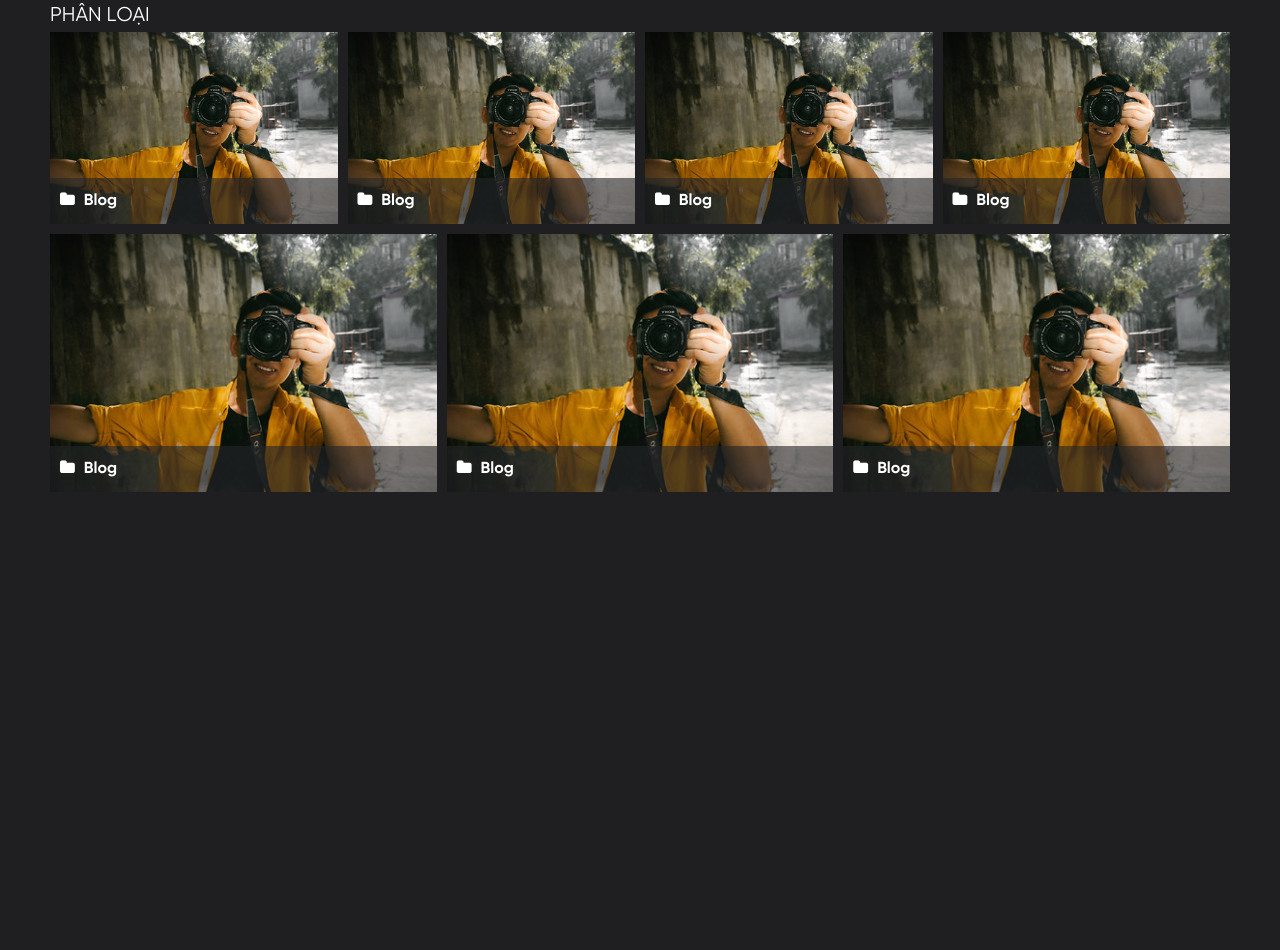
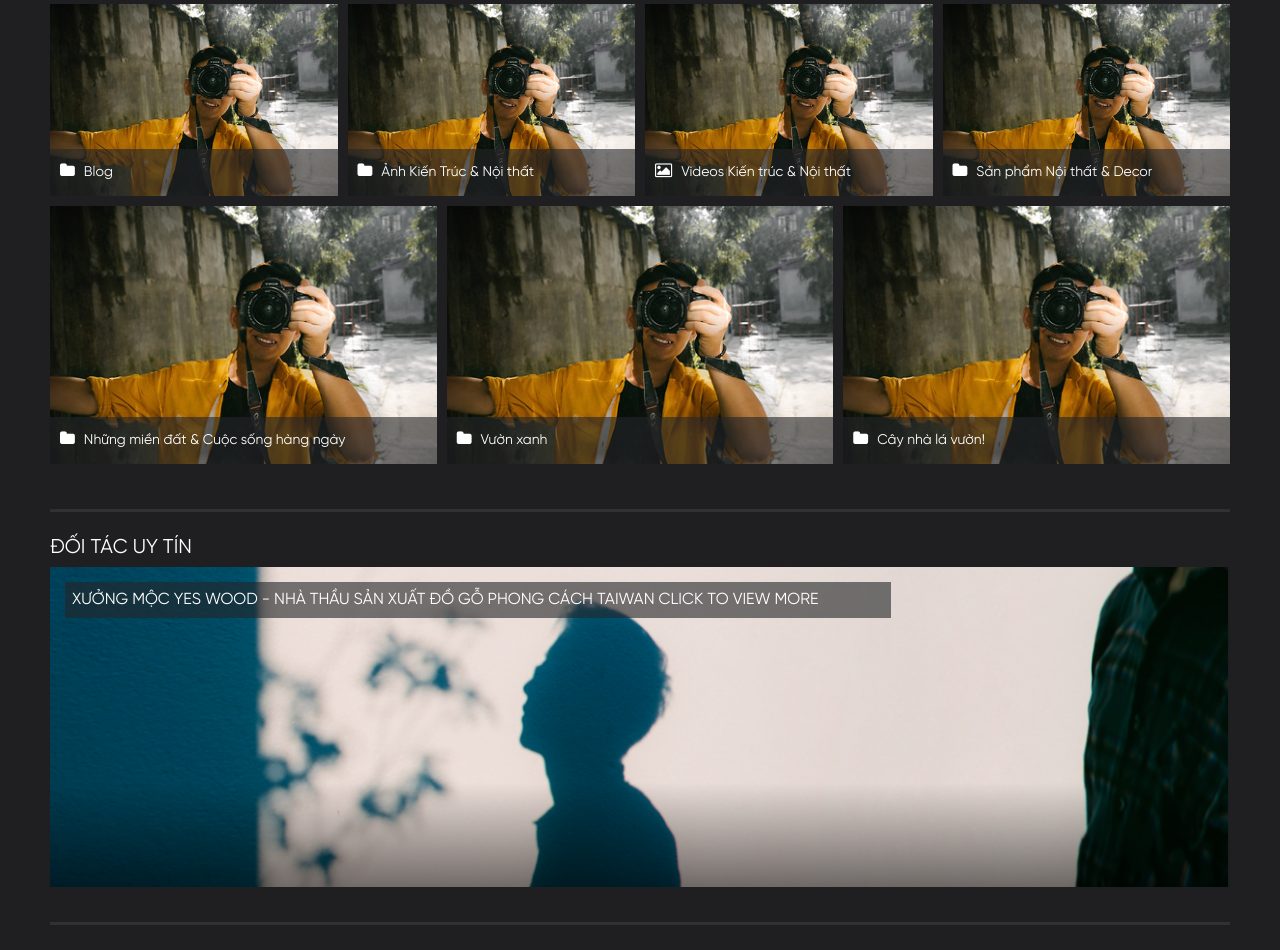
Before and after one commit to 1tenxien3chim/adblue-akhoi, a plain HTML site: page index.html in a window 1280 px wide. Shown: the part 558-1508 px from the top of the page. Before the commit the page ends 1060 px from the top, so only its background shows below. Drawn offline with Linux system fonts and the light colour scheme.

Commit message:
update 20/4/2025
update 20/4/2025

```diff
--- a/css/_common.scss
+++ b/css/_common.scss
@@ -64,7 +64,7 @@ h1, h2, h3, h4, h5, h6 {
 }
 
 a,p,span,strong,del, label{
-    font-family: var(--font-primary);
+    font-family: var(--font-sub);
 }
 .w_100 {
     width: 100%;
--- a/css/_style.scss
+++ b/css/_style.scss
@@ -1,4 +1,4 @@
-@media (min-width:1200px) {
+@media (min-width:768px) {
     .container-fluid{
         padding: 0px 50px;
     }
@@ -12,7 +12,6 @@
 
 .banner-top{
     padding-top: 50px;
-    margin-bottom: 30px;
     .box-banner-top{
         position: relative;
         img.banner-img{
@@ -98,10 +97,10 @@
     }
 }
 .line-row{
-    margin-bottom: 30px;
-    margin-top: 30px;
+    margin-bottom:25px;
+    margin-top: 35px;
     width: 100%;
-    height:5px;
+    height:3px;
     background:#313132;
 }
 .title-home{
@@ -109,16 +108,15 @@
     font-size: 20px;
     color: var(--color-white);
     text-transform: uppercase;
-    margin-bottom: 5px;
+    margin-bottom: 8px;
 }
 .classify{
     .blog-4, .blog-3{
         .box-blog{
             position: relative;
             margin-bottom: 10px;
-
             img{
-                max-width: 100%;
+               width: 100%;
             }
             .text-blog{
                 font-family: var(--font-sub);
@@ -132,6 +130,7 @@
                 a{
                     color: var(--color-white);
                     margin-left:5px;
+                    font-size: 14px;
                 }
             }
         }
@@ -139,8 +138,35 @@
     @media (max-width:767px) {
         .box-blog{
             img{
-                width: 100%;
+                max-width: 100%;
+                object-fit: cover;
             }
         }
     }
 }
+.partner{
+    .content-partner{
+        position: relative;
+        img{
+            height:320px;
+            width: 100%;
+            object-fit: cover;
+        }
+        .text-partner{
+            position: absolute;
+            top: 15px;
+            left: 15px;
+            width: 70%;
+            background-color: rgba(36, 37, 40, 0.6);
+            padding: 5px 7px;
+            a{
+                color: var(--color-white);
+                text-transform: uppercase;
+
+            }
+            @media(max-width:991px) {
+                width: calc(100% - 30px);
+            }
+        }
+    }
+}
--- a/index.html
+++ b/index.html
@@ -5,7 +5,6 @@
     <meta http-equiv="Content-Type" content="text/html; charset=utf-8" />
     <meta name="viewport" content="width=device-width, initial-scale=1">
     <title>Adblue - Anh Khởi</title>
-
     <link href="css/main.css" rel="stylesheet" />
 </head>
 
@@ -33,6 +32,7 @@
             </div>
         </div>
     </section>
+    <div class="clearfix"></div>
     <!-- end banner top -->
      <section class="classify">
         <div class="container-fluid">
@@ -55,7 +55,16 @@
                                     <a href=""><img src="img/blog.jpg" alt=""></a>
                                     <div class="text-blog">
                                         <i class="fa fa-folder" aria-hidden="true"></i>
-                                        <a href="">Blog</a>
+                                        <a href=""> Ảnh Kiến Trúc & Nội thất </a>
+                                    </div>
+                                </div>
+                            </div>
+                            <div class="col-md-3 col-sm-3 col-xs-12 padd-5">
+                                <div class="box-blog">
+                                    <a href=""><img src="img/blog.jpg" alt=""></a>
+                                    <div class="text-blog">
+                                        <i class="fa fa-picture-o" aria-hidden="true"></i>
+                                        <a href=""> Videos Kiến trúc & Nội thất </a>
                                     </div>
                                 </div>
                             </div>
@@ -64,16 +73,7 @@
                                     <a href=""><img src="img/blog.jpg" alt=""></a>
                                     <div class="text-blog">
                                         <i class="fa fa-folder" aria-hidden="true"></i>
-                                        <a href="">Blog</a>
-                                    </div>
-                                </div>
-                            </div>
-                            <div class="col-md-3 col-sm-3 col-xs-12 padd-5">
-                                <div class="box-blog">
-                                    <a href=""><img src="img/blog.jpg" alt=""></a>
-                                    <div class="text-blog">
-                                        <i class="fa fa-folder" aria-hidden="true"></i>
-                                        <a href="">Blog</a>
+                                        <a href=""> Sản phẩm Nội thất & Decor </a>
                                     </div>
                                 </div>
                             </div>
@@ -86,7 +86,7 @@
                                     <a href=""><img src="img/blog.jpg" alt=""></a>
                                     <div class="text-blog">
                                         <i class="fa fa-folder" aria-hidden="true"></i>
-                                        <a href="">Blog</a>
+                                        <a href=""> Những miền đất & Cuộc sống hàng ngày </a>
                                     </div>
                                 </div>
                             </div>
@@ -95,7 +95,7 @@
                                     <a href=""><img src="img/blog.jpg" alt=""></a>
                                     <div class="text-blog">
                                         <i class="fa fa-folder" aria-hidden="true"></i>
-                                        <a href="">Blog</a>
+                                        <a href=""> Vườn xanh </a>
                                     </div>
                                 </div>
                             </div>
@@ -104,17 +104,36 @@
                                     <a href=""><img src="img/blog.jpg" alt=""></a>
                                     <div class="text-blog">
                                         <i class="fa fa-folder" aria-hidden="true"></i>
-                                        <a href="">Blog</a>
+                                        <a href=""> Cây nhà lá vườn! </a>
                                     </div>
                                 </div>
                             </div>
                         </div>
                     </div>
+                    <div class="line-row"></div>
                 </div>
             </div>
         </div>
      </section>
     <!-- end classify -->
+    <section class="partner">
+        <div class="container-fluid">
+            <div class="row">
+                <div class="col-md-12 col-sm-12 col-xs-12">
+                    <h2 class="title-home">ĐỐI TÁC UY TÍN</h2>
+                    <div class="content-partner">
+                        <img src="img/banner-top.png" alt="">
+                        <div class="text-partner">
+                            <a href=""> xưởng mộc yes wood - nhà thầu sản xuất đồ gỗ phong cách taiwan click to view more</a>
+                        </div>
+                    </div>
+                    <div class="clear"></div>
+                    <div class="line-row"></div>
+                </div>
+            </div>
+        </div>
+    </section>
+    <!-- end partner -->
 </body>
 <script type="text/javascript" src="js/jquery-1.11.1.min.js"></script>
 <script type="text/javascript" src="js/bootstrap.min.js"></script>
```
Also changed, not shown: css/main.css, 1 other file.
